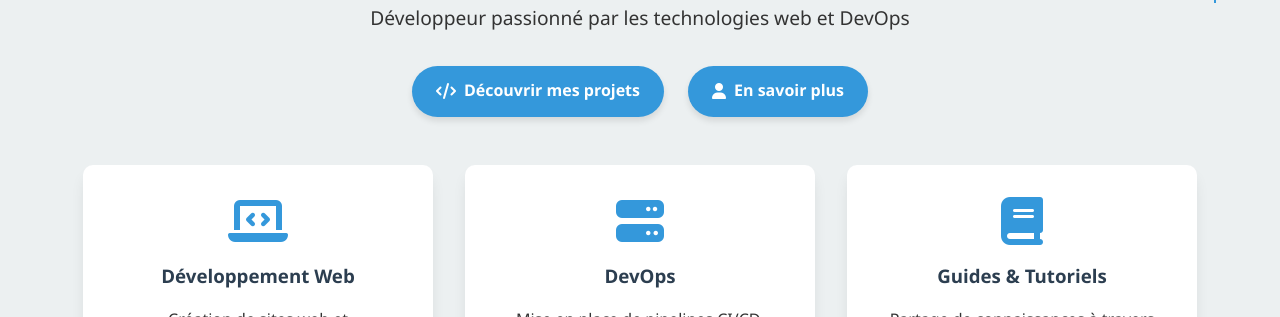
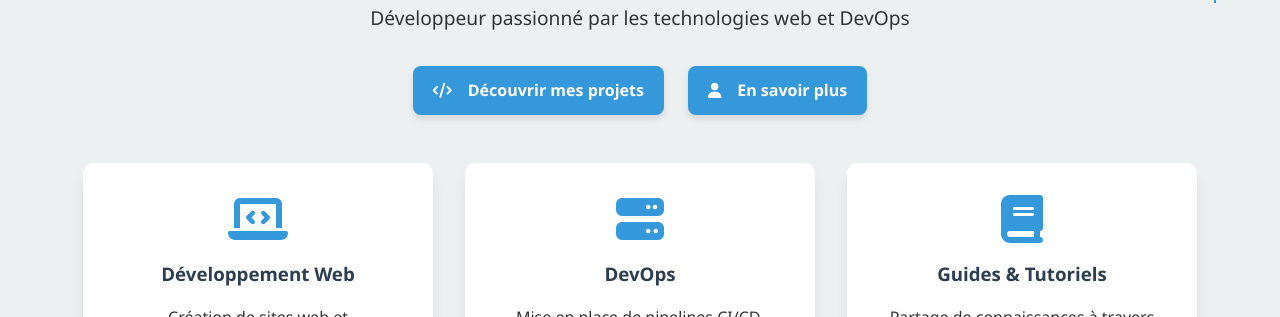
Before and after one commit to AlexisDcn/WebsiteAlexis, a plain HTML site: page index.html in a window 1280 px wide. Shown: the part 483-800 px from the top of the page. Drawn offline with Linux system fonts and the light colour scheme.

Commit message:
changements boutons index

```diff
--- a/assets/css/index.css
+++ b/assets/css/index.css
@@ -91,3 +91,28 @@
       max-width: 100%;
     }
   }
+
+  /* === Nouveaux styles pour les boutons === */
+
+  .btn {
+    display: inline-flex;
+    align-items: center;
+    gap: 0.5rem;
+    padding: 0.75rem 1.25rem;
+    font-size: 1rem;
+    background-color: var(--primary);
+    color: white;
+    border: none;
+    border-radius: 8px;
+    text-decoration: none;
+    transition: background-color 0.3s ease, transform 0.2s ease;
+  }
+
+  .btn i {
+    font-size: 0.95rem;
+  }
+
+  .btn:hover {
+    background-color: var(--primary-dark);
+    transform: translateY(-2px);
+  }
--- a/assets/css/style.css
+++ b/assets/css/style.css
@@ -2,6 +2,7 @@
 
 :root {
     --primary: #3498db;
+    --primary-dark: #0056b3;
     --secondary: #2c3e50;
     --light: #ecf0f1;
     --dark: #2c3e50;
```
